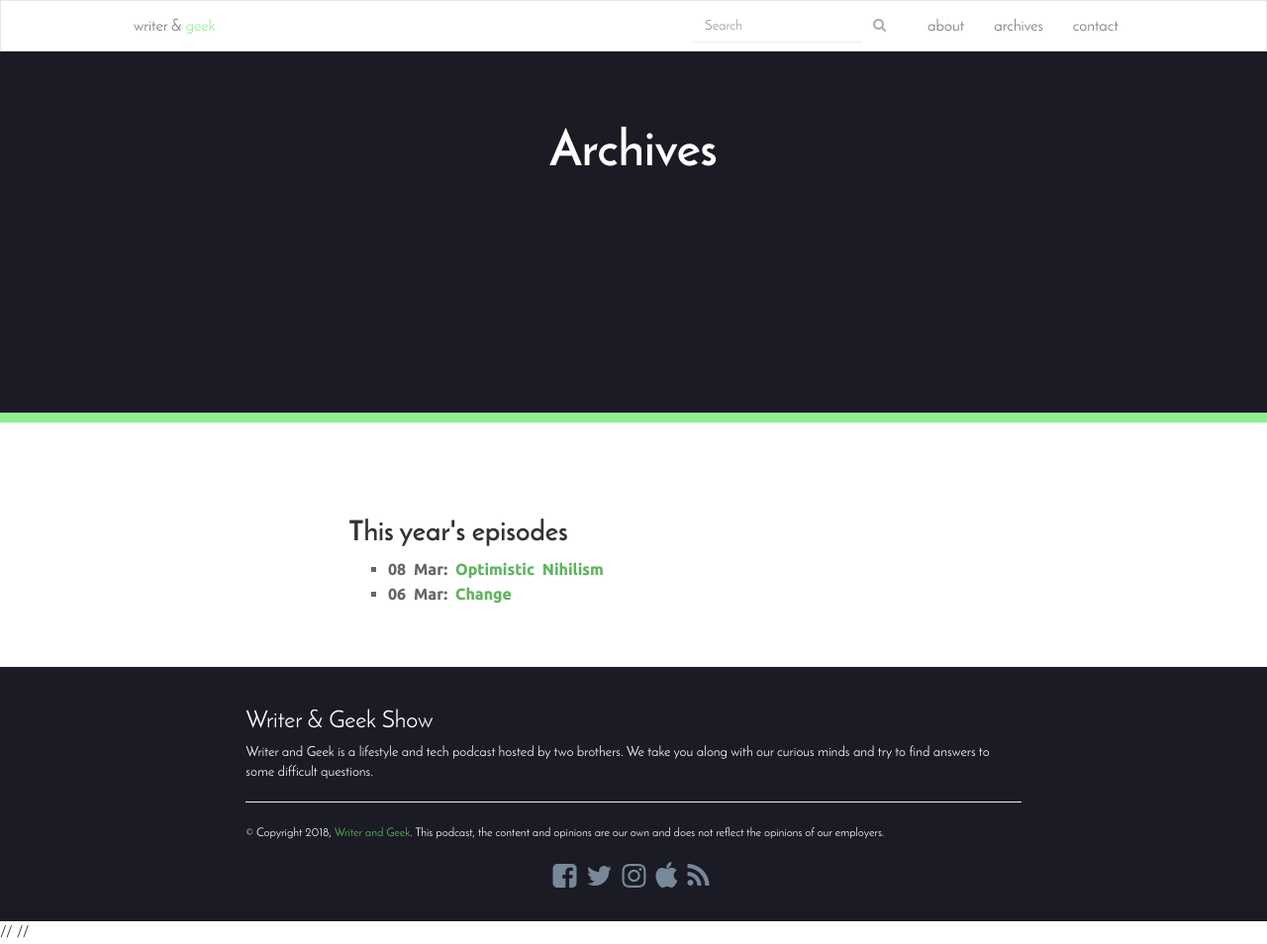
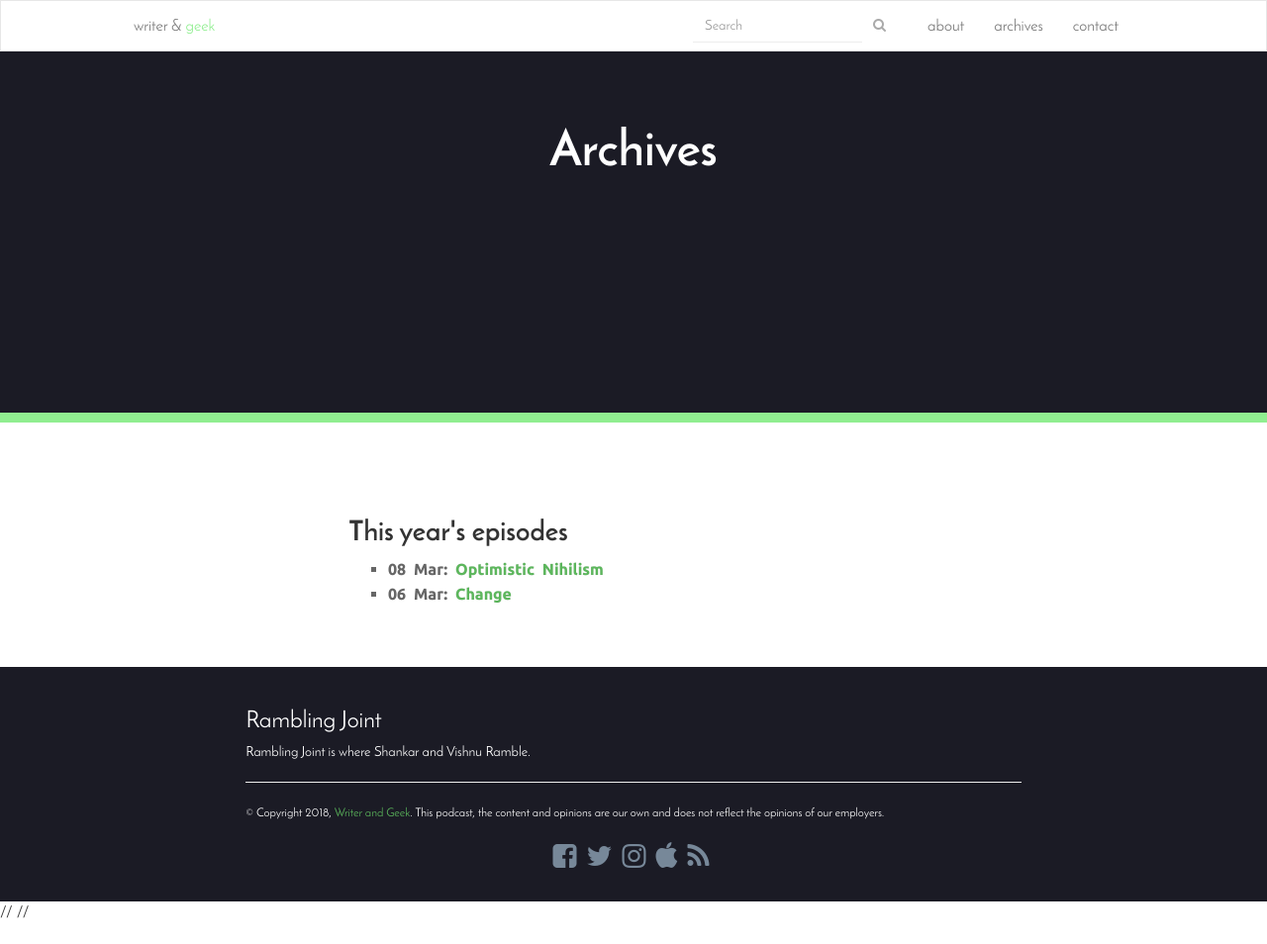
Before and after one commit to ramblingjoint/ramblingjoint, a Jekyll site: the page built from archives/index.html, in a window 1280 px wide. Shown: the whole page at 99% size. Built offline with Jekyll 4.4.1, drawn with Linux system fonts in a browser that asks for light colours.

Commit message:
more updates to footer

```diff
--- a/_includes/footer.html
+++ b/_includes/footer.html
@@ -2,12 +2,12 @@
     <div class="row">
         <div class="col-md-8 col-md-offset-2">
             <div class="footer-content">
-                <h3>Writer &amp; Geek Show</h3>
-                <p>Writer and Geek is a lifestyle and tech podcast hosted by two brothers. We take you along with our curious minds and try to find answers to some difficult questions.</p>
+                <h3>Rambling Joint</h3>
+                <p>Rambling Joint is where Shankar and Vishnu Ramble.</p>
 
                 <!--<p class="disclaimer"></p>-->
                 <hr>
-                <span class="copyright">&copy; Copyright {{ 'now' | date: "%Y" }}, <a class="copyright-link" href="https://twitter.com/writerandgeek" target="_blank">Writer and Geek</a>. This podcast, the content and opinions are our own and does not reflect the opinions of our employers.</span>
+                <span class="copyright">&copy; Copyright {{ 'now' | date: "%Y" }}, <a class="copyright-link" href="https://twitter.com/ramblingjoint" target="_blank">Writer and Geek</a>. This podcast, the content and opinions are our own and does not reflect the opinions of our employers.</span>
                 <div class="text-center social-links">
                     <ul class="list-inline">
                         <li>
```
